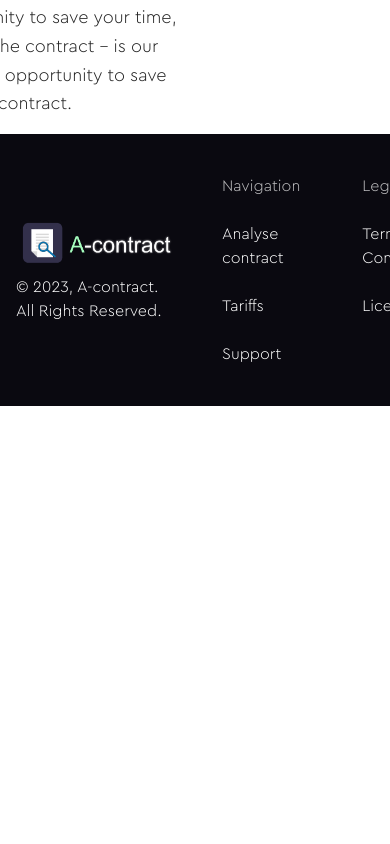
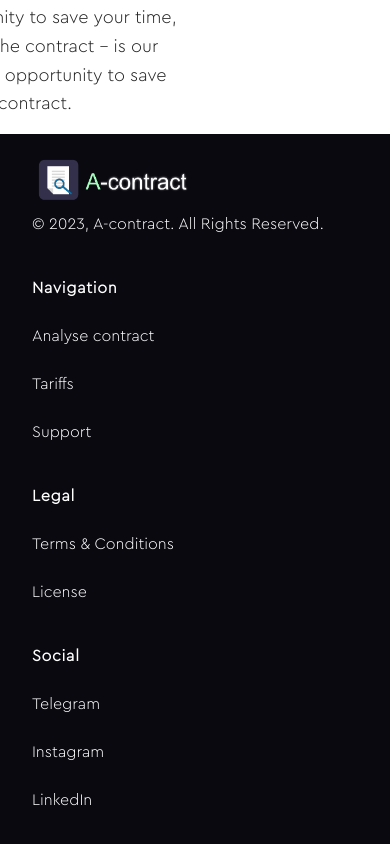
Before and after one commit to A-contract/a-contract-app, a Next.js app in the folder client/: page / in a window 390 px wide. Shown: the part 1079-1923 px from the top of the page. Before the commit the page ends 1485 px from the top, so only its background shows below. Built offline with nearby package versions, Linux system fonts and the light colour scheme.

Commit message:
create landing

```diff
--- a/client/src/components/home/footer/Footer.tsx
+++ b/client/src/components/home/footer/Footer.tsx
@@ -1,4 +1,4 @@
-import { Box, List, ListItem, ListItemText, Toolbar, Typography, useTheme } from "@mui/material";
+import { Box, List, ListItem, ListItemText, Toolbar, Typography, useMediaQuery, useTheme } from "@mui/material";
 import logo  from '../../../../images/logo.png'
 
 
@@ -22,7 +22,7 @@ const navigation = [
                 color: "secondary.main",
             },
         ],
-        color: "secondary.light"
+        color: "secondary.main"
     },
     {
         title: "Legal",
@@ -38,7 +38,7 @@ const navigation = [
                 color: "secondary.main",
             },
         ],
-        color: "secondary.light"
+        color: "secondary.main"
     },
     {
         title: "Social",
@@ -59,15 +59,96 @@ const navigation = [
                 color: "secondary.main",
             },
         ],
-        color: "secondary.light"
+        color: "secondary.main"
     },
 ]
 
 const Footer = () => {
+
     const theme = useTheme();
+    const isMatch = useMediaQuery(theme.breakpoints.down("md"));
 
     return (
-        <Box
+        <>
+        {isMatch? (
+            <Box
+            component="footer"
+            sx={{
+                bgcolor: theme.palette.primary.main,
+                width: "100%",
+                display: "flex",
+                flexDirection: "column",
+                alignItems: "center",
+                py: "20px",
+            }}
+        >
+            <Box
+                component="div"
+                sx={{
+                    maxWidth: "inherit",
+                    width: "inherit"
+                }}
+            >
+                <Toolbar
+                    sx={{
+                        display: "flex",
+                        flexDirection: "column",
+                        alignItems: "flex-start",
+                    }}
+                >
+                    <Box
+                        component="div"
+                        sx={{ mr: "auto", mb: "20px", pl: "16px" }}
+                    >
+                        <Box
+                            component="img"
+                            src={ logo.src }
+                            alt="logo"
+                            sx={{ width: "160px" }}
+                        />
+                        <Typography sx={{ color: theme.palette.secondary.main }}>© 2023, A-contract. All Rights Reserved.</Typography>
+                    </Box>
+                    <Box
+                        component="div"
+                        sx={{
+                            display: "flex",
+                            flexDirection: "column",
+                        }}
+                    >
+                        {navigation.map((value, index) => (
+                            <Box
+                                component="div"
+                                key={ index }
+                            >
+                                <List>
+                                    <ListItem>
+                                        <ListItemText primary={
+                                            <Typography sx={{ color: value.color, letterSpacing: "0.7px", fontWeight: "600" }}>{ value.title }</Typography>
+                                        }>
+                                        </ListItemText>
+                                    </ListItem>
+                                    {value.items.map((valueItem, indexItem) => (
+                                        <ListItem
+                                            component="a"
+                                            href={ valueItem.href }
+                                            key={ indexItem }
+                                        >
+                                            <ListItemText primary={
+                                                <Typography sx={{ color: valueItem.color }}>{ valueItem.name }</Typography>
+                                            }></ListItemText>
+                                        </ListItem>
+                                    ))}
+                                </List>
+                            </Box>
+                        ))}
+                    </Box>
+
+                </Toolbar>
+            </Box>
+
+        </Box>
+        ): (
+            <Box
             component="footer"
             sx={{
                 bgcolor: theme.palette.primary.main,
@@ -116,7 +197,7 @@ const Footer = () => {
                                 <List>
                                     <ListItem>
                                         <ListItemText primary={
-                                            <Typography sx={{ color: value.color }}>{ value.title }</Typography>
+                                            <Typography sx={{ color: value.color, letterSpacing: "0.7px", fontWeight: "600" }}>{ value.title }</Typography>
                                         }>
                                         </ListItemText>
                                     </ListItem>
@@ -140,6 +221,8 @@ const Footer = () => {
             </Box>
 
         </Box>
+        )}
+        </>
     )
 }
 
```
